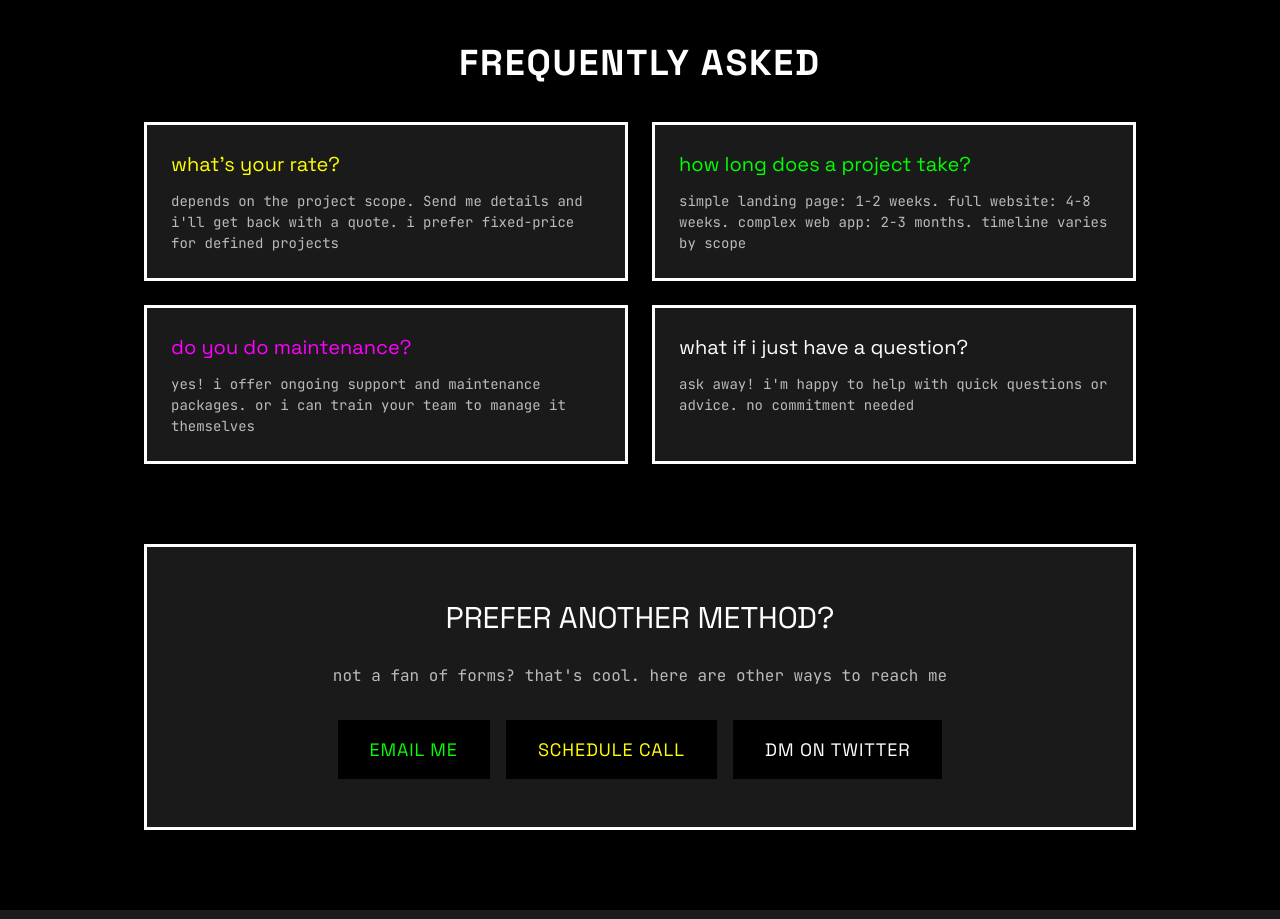
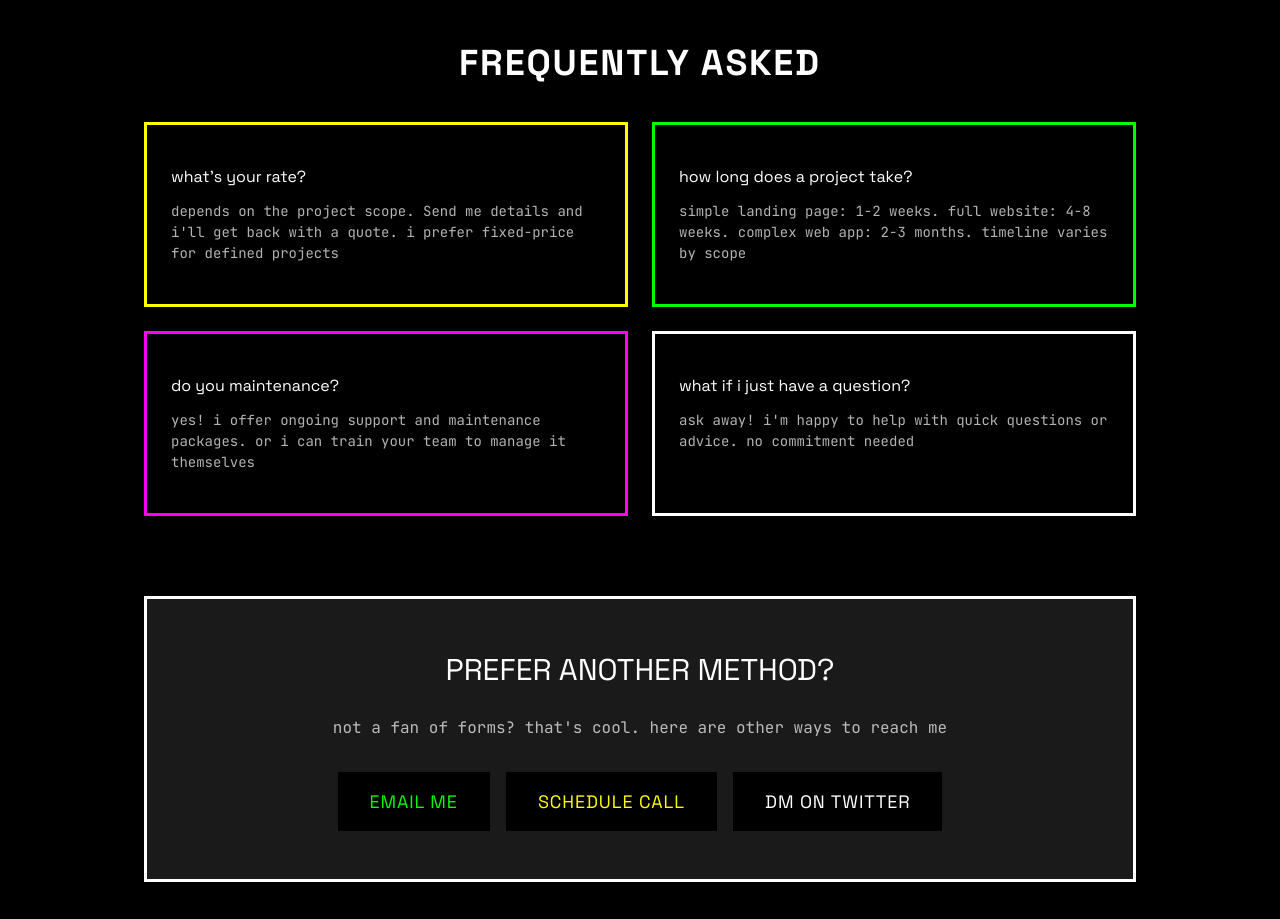
Before and after one commit to garinarka/webperso, a Next.js app: page /contact in a window 1280 px wide. Shown: the part 1360-2279 px from the top of the page. Built offline with nearby package versions, Linux system fonts and the light colour scheme.

Commit message:
refactor: replace static markup with reusable BrutalCard component

```diff
--- a/app/contact/page.tsx
+++ b/app/contact/page.tsx
@@ -5,6 +5,7 @@ import ContactForm from '@/components/ContactForm'
 import PageTransition from '@/components/PageTransition'
 import ScrollReveal from '@/components/ScrollReveal'
 import NeonButton from '@/components/NeonButton'
+import BrutalCard from '@/components/BrutalCard'
 
 export const metadata: Metadata = {
     title: 'Contact | Punk Portfolio',
@@ -172,48 +173,36 @@ export default function ContactPage() {
                             <div className="grid grid-cols-1 md:grid-cols-2 gap-4 md:gap-6">
 
                                 {/* FAQ Item 1 */}
-                                <div className="border-brutal border-punk-white p-4 md:p-6 bg-punk-gray-100">
-                                    <h3 className="text-brutal-lg md:text-brutal-xl font-brutal text-neon-yellow mb-3">
-                                        what's your rate?
-                                    </h3>
-                                    <p className="font-mono text-brutal-xs md:text-brutal-sm text-punk-white/70">
-                                        depends on the project scope. Send me details and i'll get back with a quote.
-                                        i prefer fixed-price for defined projects
-                                    </p>
-                                </div>
+                                <BrutalCard
+                                    theme="yellow"
+                                    hover="lift"
+                                    title="what's your rate?"
+                                    description="depends on the project scope. Send me details and i'll get back with a quote. i prefer fixed-price for defined projects"
+                                />
 
                                 {/* FAQ Item 2 */}
-                                <div className="border-brutal border-punk-white p-4 md:p-6 bg-punk-gray-100">
-                                    <h3 className="text-brutal-lg md:text-brutal-xl font-brutal text-neon-green mb-3">
-                                        how long does a project take?
-                                    </h3>
-                                    <p className="font-mono text-brutal-xs md:text-brutal-sm text-punk-white/70">
-                                        simple landing page: 1-2 weeks. full website: 4-8 weeks.
-                                        complex web app: 2-3 months. timeline varies by scope
-                                    </p>
-                                </div>
+                                <BrutalCard
+                                    theme="green"
+                                    hover="lift"
+                                    title="how long does a project take?"
+                                    description="simple landing page: 1-2 weeks. full website: 4-8 weeks. complex web app: 2-3 months. timeline varies by scope"
+                                />
 
                                 {/* FAQ Item 3 */}
-                                <div className="border-brutal border-punk-white p-4 md:p-6 bg-punk-gray-100">
-                                    <h3 className="text-brutal-lg md:text-brutal-xl font-brutal text-neon-pink mb-3">
-                                        do you do maintenance?
-                                    </h3>
-                                    <p className="font-mono text-brutal-xs md:text-brutal-sm text-punk-white/70">
-                                        yes! i offer ongoing support and maintenance packages.
-                                        or i can train your team to manage it themselves
-                                    </p>
-                                </div>
+                                <BrutalCard
+                                    theme="pink"
+                                    hover="lift"
+                                    title="do you maintenance?"
+                                    description="yes! i offer ongoing support and maintenance packages. or i can train your team to manage it themselves"
+                                />
 
                                 {/* FAQ Item 4 */}
-                                <div className="border-brutal border-punk-white p-4 md:p-6 bg-punk-gray-100">
-                                    <h3 className="text-brutal-lg md:text-brutal-xl font-brutal text-punk-white mb-3">
-                                        what if i just have a question?
-                                    </h3>
-                                    <p className="font-mono text-brutal-xs md:text-brutal-sm text-punk-white/70">
-                                        ask away! i'm happy to help with quick questions or advice.
-                                        no commitment needed
-                                    </p>
-                                </div>
+                                <BrutalCard
+                                    theme="white"
+                                    hover="lift"
+                                    title="what if i just have a question?"
+                                    description="ask away! i'm happy to help with quick questions or advice. no commitment needed"
+                                />
 
                             </div>
                         </section>
```
